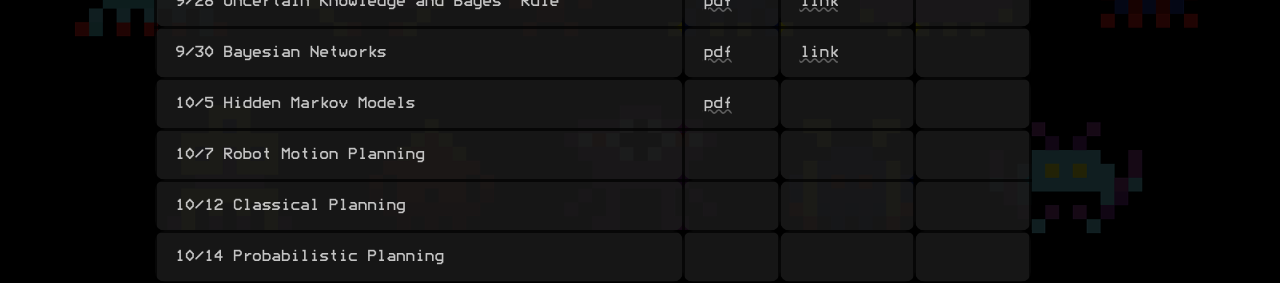
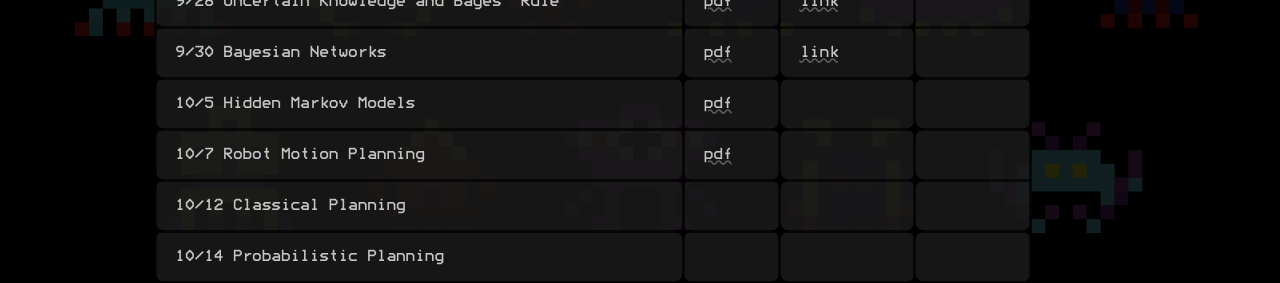
Before and after one commit to neilramaswamy/cs1410-website, a Next.js app: page / in a window 1280 px wide. Shown: the part 1780-2063 px from the top of the page. Built offline with nearby package versions, Linux system fonts and the light colour scheme.

Commit message:
day 9 slides

```diff
--- a/pages/index.tsx
+++ b/pages/index.tsx
@@ -191,7 +191,11 @@ const Home = (): JSX.Element => {
                             </tr>
                             <tr>
                                 <td>10/7 Robot Motion Planning</td>
-                                <td></td>
+                                <td>
+                                    <a href="/slides/1410_9.pdf" target="_blank">
+                                        pdf
+                                    </a>
+                                </td>
                                 <td></td>
                                 <td></td>
                             </tr>
```
Also changed, not shown: 1 other file (tests, documents, lock files or other folders).
